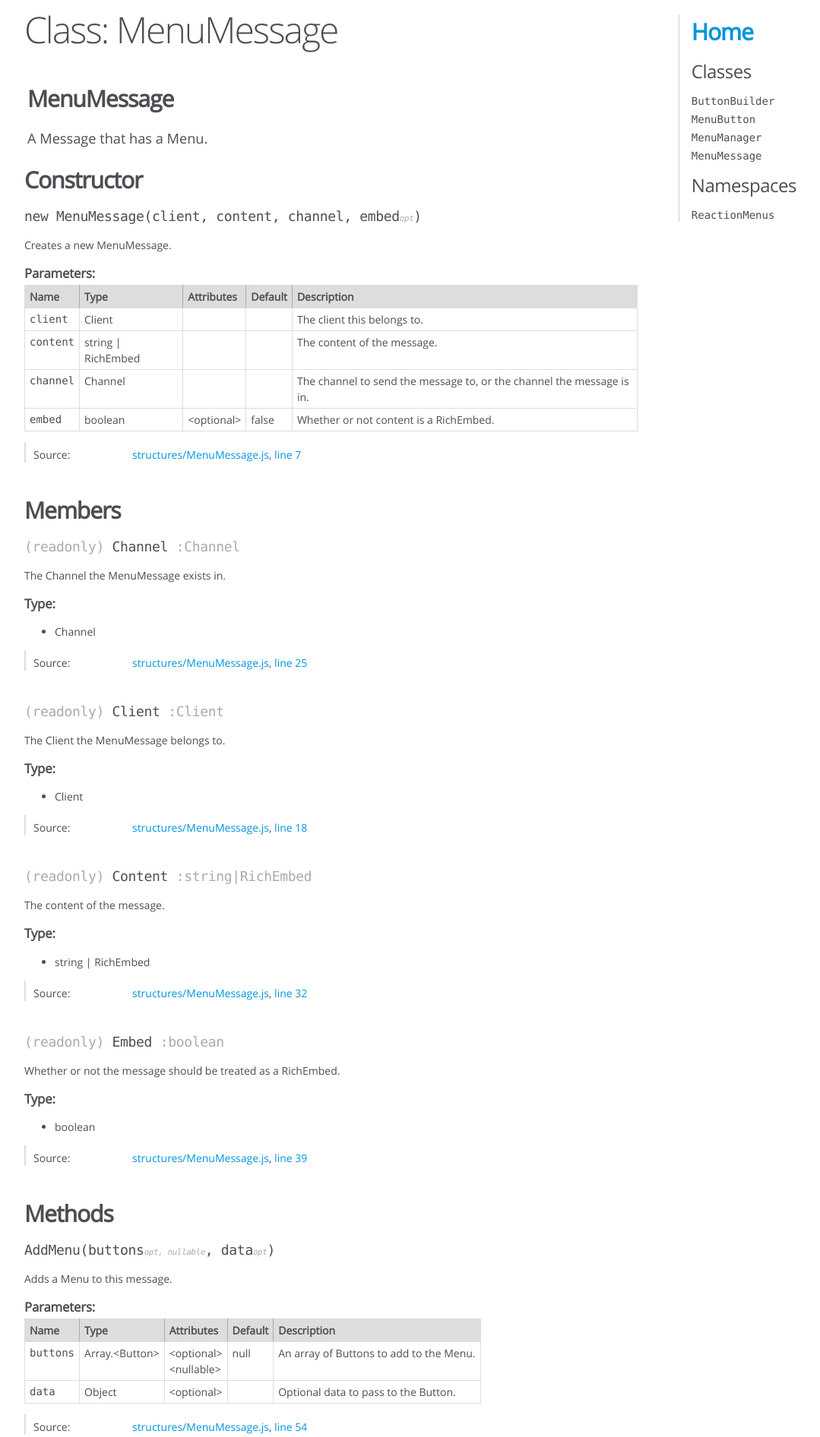
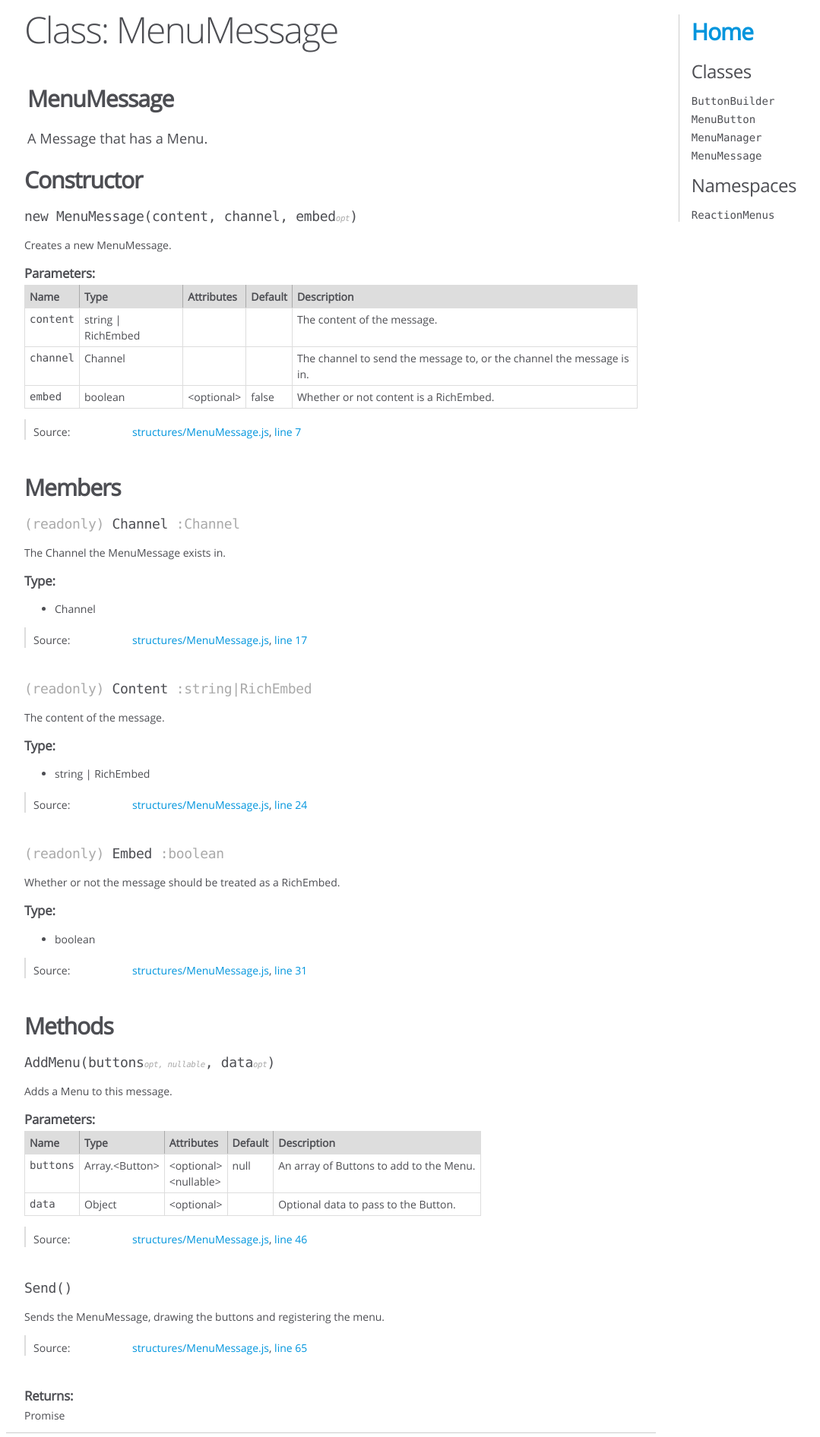
Before and after one commit to Mundayne/reaction-core, a website: page docs/MenuMessage.html in a window 1280 px wide. Shown: the part 17-1909 px from the top of the page at 76% size, without its empty margins (0-1079 px from the left). Drawn offline with Linux system fonts and the light colour scheme.

Commit message:
Forgot docs lol

```diff
--- a/docs/MenuMessage.html
+++ b/docs/MenuMessage.html
@@ -44,7 +44,7 @@
     <h2>Constructor</h2>
 
 
-    <h4 class="name" id="MenuMessage"><span class="type-signature"></span>new MenuMessage<span class="signature">(client, content, channel, embed<span class="signature-attributes">opt</span>)</span><span class="type-signature"></span></h4>
+    <h4 class="name" id="MenuMessage"><span class="type-signature"></span>new MenuMessage<span class="signature">(content, channel, embed<span class="signature-attributes">opt</span>)</span><span class="type-signature"></span></h4>
 
 
 
@@ -87,41 +87,6 @@
     </thead>
 
     <tbody>
-
-
-        <tr>
-
-                <td class="name"><code>client</code></td>
-
-
-            <td class="type">
-
-
-<span class="param-type">Client</span>
-
-
-
-            </td>
-
-
-                <td class="attributes">
-
-
-
-
-
-                </td>
-
-
-
-                <td class="default">
-
-                </td>
-
-
-            <td class="description last">The client this belongs to.</td>
-        </tr>
-
 
 
         <tr>
@@ -370,79 +335,7 @@
 
     <dt class="tag-source">Source:</dt>
     <dd class="tag-source"><ul class="dummy"><li>
-        <a href="structures_MenuMessage.js.html">structures/MenuMessage.js</a>, <a href="structures_MenuMessage.js.html#line25">line 25</a>
-    </li></ul></dd>
-
-
-
-
-
-
-
-</dl>
-
-
-
-
-
-
-
-
-<h4 class="name" id="Client"><span class="type-signature">(readonly) </span>Client<span class="type-signature"> :Client</span></h4>
-
-
-
-
-<div class="description">
-    The Client the MenuMessage belongs to.
-</div>
-
-
-
-    <h5>Type:</h5>
-    <ul>
-        <li>
-
-<span class="param-type">Client</span>
-
-
-        </li>
-    </ul>
-
-
-
-
-
-<dl class="details">
-
-
-
-
-
-
-
-
-
-
-
-
-
-
-
-
-
-
-
-
-
-
-
-
-
-
-    <dt class="tag-source">Source:</dt>
-    <dd class="tag-source"><ul class="dummy"><li>
-        <a href="structures_MenuMessage.js.html">structures/MenuMessage.js</a>, <a href="structures_MenuMessage.js.html#line18">line 18</a>
+        <a href="structures_MenuMessage.js.html">structures/MenuMessage.js</a>, <a href="structures_MenuMessage.js.html#line17">line 17</a>
     </li></ul></dd>
 
 
@@ -517,7 +410,7 @@
 
     <dt class="tag-source">Source:</dt>
     <dd class="tag-source"><ul class="dummy"><li>
-        <a href="structures_MenuMessage.js.html">structures/MenuMessage.js</a>, <a href="structures_MenuMessage.js.html#line32">line 32</a>
+        <a href="structures_MenuMessage.js.html">structures/MenuMessage.js</a>, <a href="structures_MenuMessage.js.html#line24">line 24</a>
     </li></ul></dd>
 
 
@@ -589,7 +482,7 @@
 
     <dt class="tag-source">Source:</dt>
     <dd class="tag-source"><ul class="dummy"><li>
-        <a href="structures_MenuMessage.js.html">structures/MenuMessage.js</a>, <a href="structures_MenuMessage.js.html#line39">line 39</a>
+        <a href="structures_MenuMessage.js.html">structures/MenuMessage.js</a>, <a href="structures_MenuMessage.js.html#line31">line 31</a>
     </li></ul></dd>
 
 
@@ -775,7 +668,7 @@
 
     <dt class="tag-source">Source:</dt>
     <dd class="tag-source"><ul class="dummy"><li>
-        <a href="structures_MenuMessage.js.html">structures/MenuMessage.js</a>, <a href="structures_MenuMessage.js.html#line54">line 54</a>
+        <a href="structures_MenuMessage.js.html">structures/MenuMessage.js</a>, <a href="structures_MenuMessage.js.html#line46">line 46</a>
     </li></ul></dd>
 
 
@@ -857,7 +750,7 @@
 
     <dt class="tag-source">Source:</dt>
     <dd class="tag-source"><ul class="dummy"><li>
-        <a href="structures_MenuMessage.js.html">structures/MenuMessage.js</a>, <a href="structures_MenuMessage.js.html#line73">line 73</a>
+        <a href="structures_MenuMessage.js.html">structures/MenuMessage.js</a>, <a href="structures_MenuMessage.js.html#line65">line 65</a>
     </li></ul></dd>
 
 
@@ -915,7 +808,7 @@
 <br class="clear">
 
 <footer>
-    Documentation generated by <a href="https://github.com/jsdoc3/jsdoc">JSDoc 3.4.3</a> on Sat Aug 19 2017 16:13:46 GMT+1200 (New Zealand Standard Time)
+    Documentation generated by <a href="https://github.com/jsdoc3/jsdoc">JSDoc 3.4.3</a> on Sat Aug 19 2017 18:29:41 GMT+1200 (New Zealand Standard Time)
 </footer>
 
 <script> prettyPrint(); </script>
```
Also changed, not shown: docs/ButtonBuilder.html (+1 -1 lines), docs/MenuButton.html (+1 -1 lines), docs/MenuManager.html (+5 -126 lines), docs/ReactionMenus.html (+1 -1 lines), docs/index.html (+1 -1 lines), docs/index.js.html (+1 -1 lines), docs/structures_Button.js.html (+1 -1 lines), docs/structures_ButtonBuilder.js.html (+1 -1 lines), docs/structures_MenuManager.js.html (+3 -12 lines), docs/structures_MenuMessage.js.html (+3 -11 lines).
